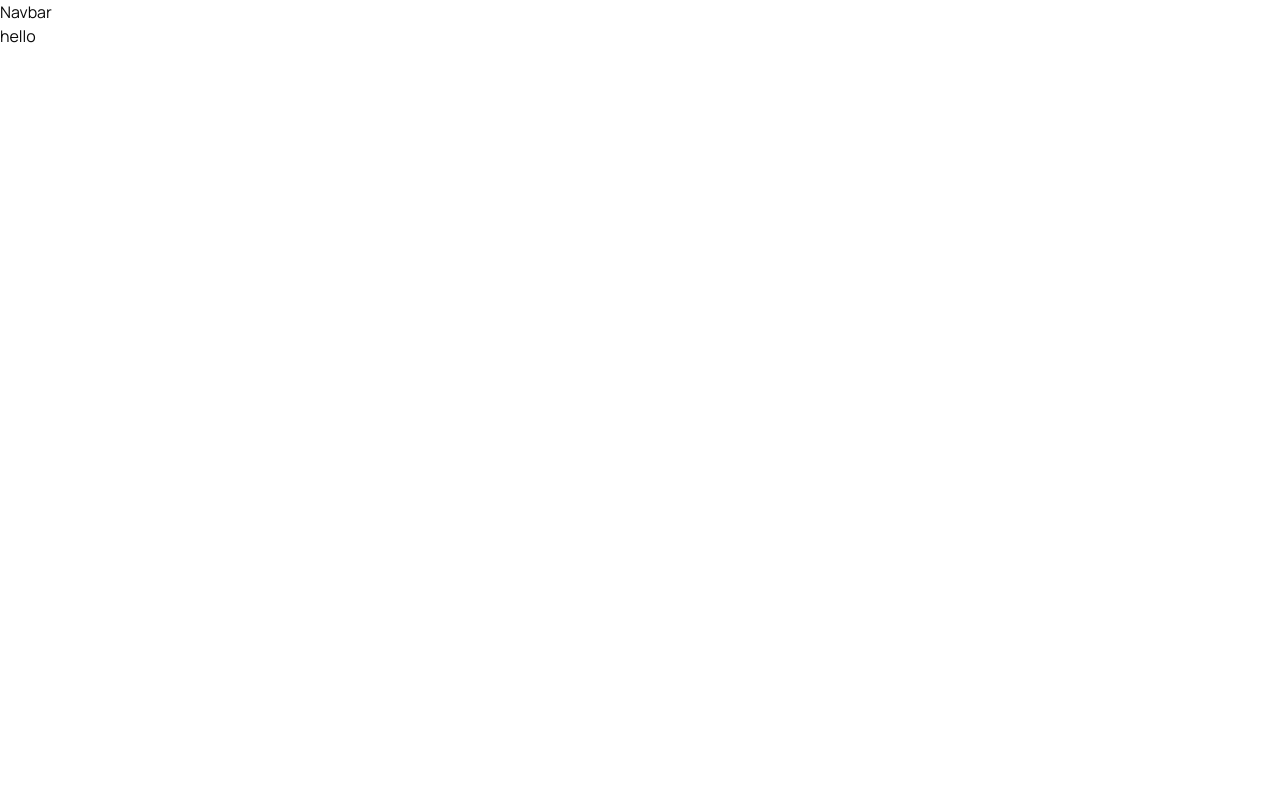
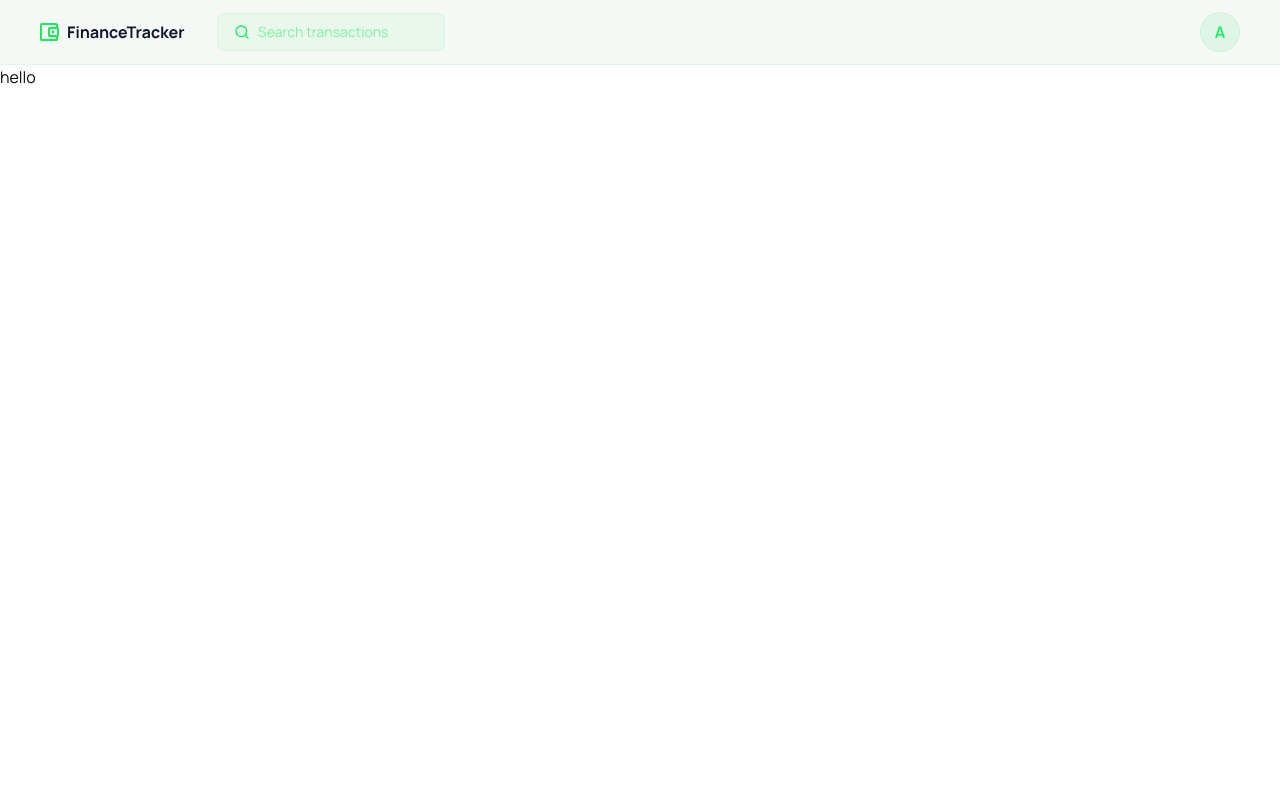
Before and after one commit to HenryAgu/finance-tracker, a Next.js app: page / in a window 1280 px wide. Shown: the top 800 px of the page. Built offline with nearby package versions, Linux system fonts and the light colour scheme.

Commit message:
feat: navbar and footer

```diff
--- a/components/footer.tsx
+++ b/components/footer.tsx
@@ -28,7 +28,7 @@ const Footer = () => {
     return (
         <footer className='bg-white px-5 lg:px-10 py-5 lg:py-8 flex flex-col gap-y-3 lg:gap-y-6'>
             <div className="flex lg:flex-row flex-col gap-y-5 justify-between">
-                <Image src="/logo.svg" alt='footer-logo' width={145} height={24} className='aspect-145/24 flex justify-center' />
+                <Image src="/logo.svg" alt='footer-logo' width={145} height={24} className='aspect-145/24' />
                 <div className="flex flex-col gap-y-0.5 lg:items-end">
                     <p className='text-sm font-normal text-[#64748B]'>© 2026 FinanceTracker App. All rights reserved.</p>
                     <div className="flex items-center gap-x-1 text-[#94A3B8]">
@@ -37,7 +37,7 @@ const Footer = () => {
                     </div>
                 </div>
             </div>
-            <div className="flex items-center lg:justify-start justify-center pt-3 lg:pt-6 gap-x-3 lg:gap-x-6">
+            <div className="flex items-center pt-3 lg:pt-6 gap-x-3 lg:gap-x-6">
                 {footerMenu.map((item) => (
                     <Link href={item.path} key={item.title} className='text-sm font-normal text-[#94A3B8]'>{item.title}</Link>
                 ))}
--- a/components/navbar.tsx
+++ b/components/navbar.tsx
@@ -1,11 +1,21 @@
-import React from 'react'
+import { Search } from 'lucide-react'
+import Image from 'next/image'
 
 const Navbar = () => {
-  return (
-    <div>
-      Navbar
-    </div>
-  )
+    return (
+        <nav className='bg-[#F6F8F6] border-b border-b-[#13EC5B1A] px-5 lg:px-10 py-3 flex items-center justify-between'>
+            <div className="flex items-center gap-x-8">
+                <Image src="/logo.svg" alt='footer-logo' width={145} height={24} className='aspect-145/24' />
+                <div className="hidden md:flex items-center gap-x-2 max-w-[256px] border border-[#13EC5B1A] rounded-[8px] py-2 px-4 bg-[#13EC5B0D]">
+                    <Search className='text-[#13EC5B]' size={16} />
+                    <input type="text" placeholder='Search transactions' className='text-sm text-[#13EC5B] outline-none' />
+                </div>
+            </div>
+            <div className="bg-[#13EC5B1A] h-10 w-10 flex items-center justify-center rounded-full border border-[#13EC5B1A]">
+                <span className='text-[#13EC5B] font-semibold text-base'>A</span>
+            </div>
+        </nav>
+    )
 }
 
 export default Navbar
```
